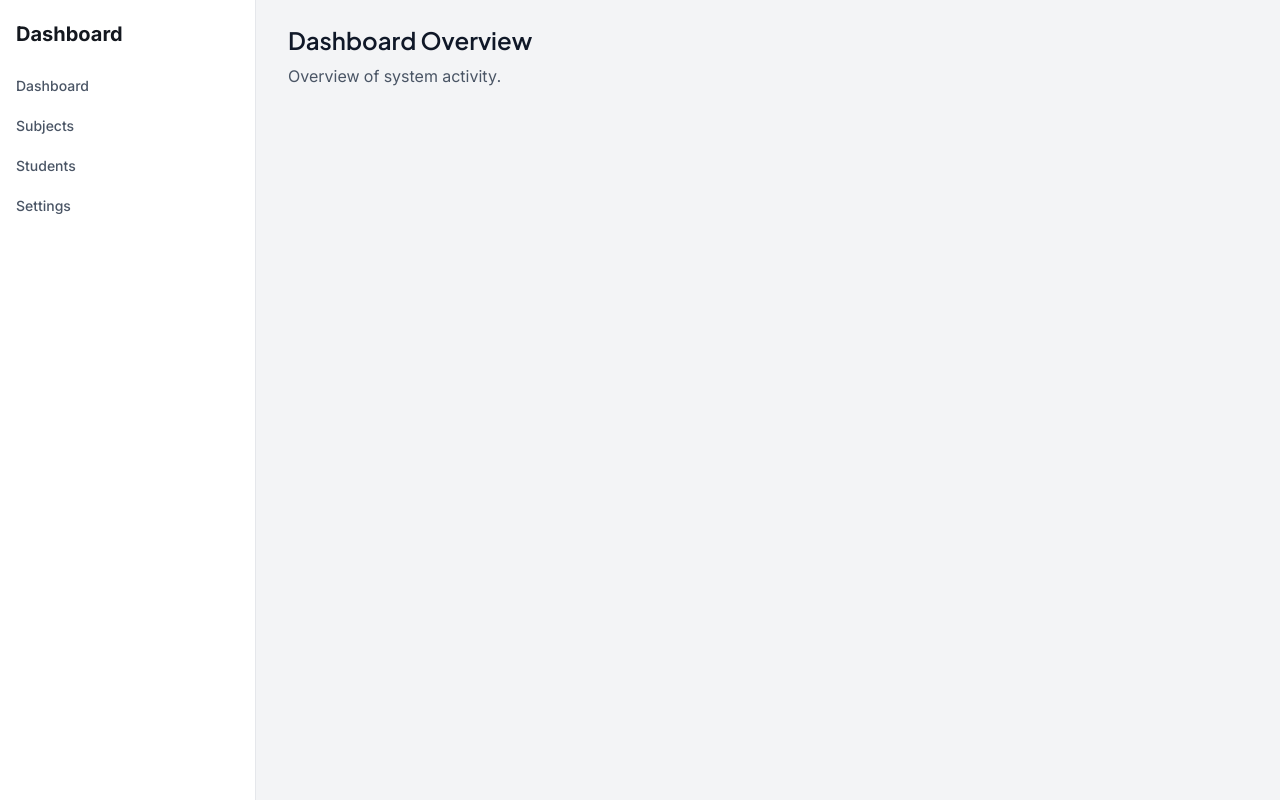
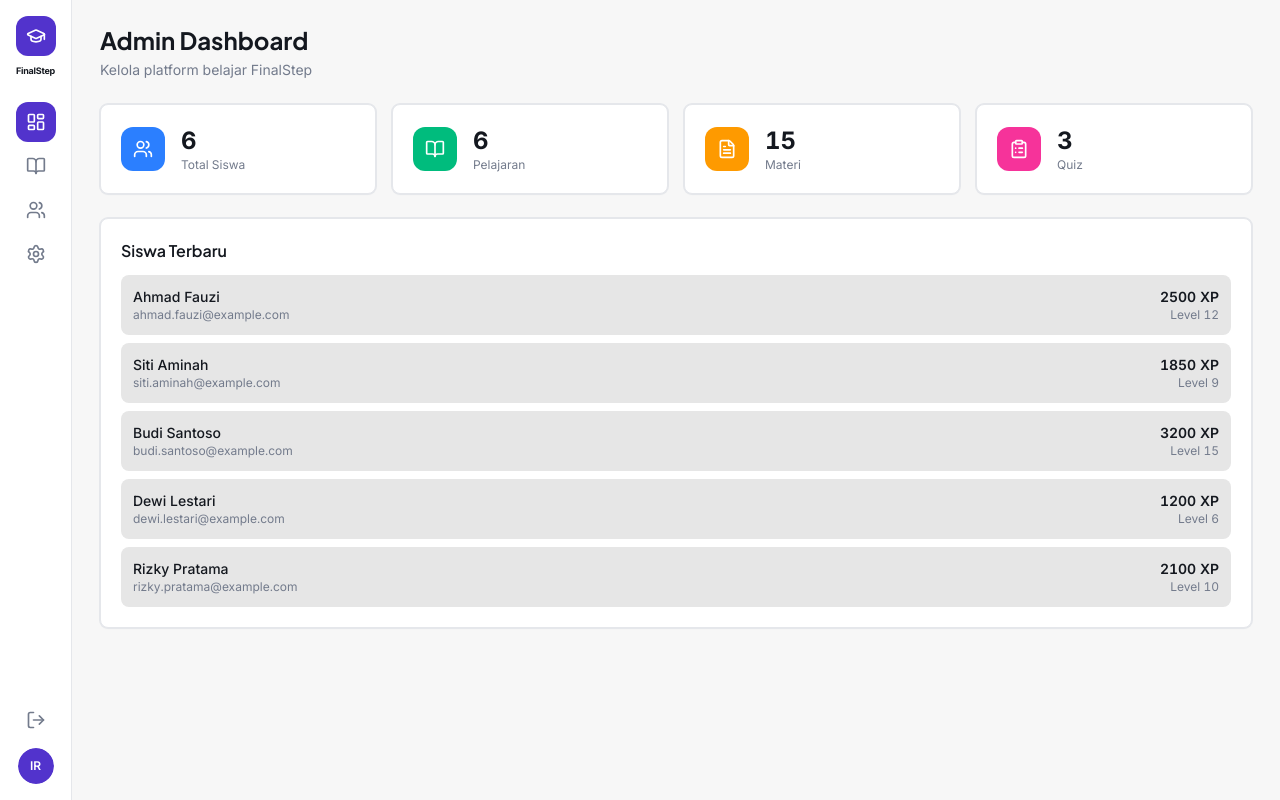
Before and after one commit to irsyaadbp/FinalStep, a React (Vite) app in the folder frontend/: page /dashboard in a window 1280 px wide. Built offline with nearby package versions, Linux system fonts and the light colour scheme.

Commit message:
feat: slicing dashboard page

```diff
--- a/frontend/src/components/layouts/DashboardLayout.tsx
+++ b/frontend/src/components/layouts/DashboardLayout.tsx
@@ -1,40 +1,129 @@
+import { BookOpen, GraduationCap, LayoutDashboard, LogOutIcon, Settings, Users } from "lucide-react";
+import { Outlet, Link, useLocation, useNavigate } from "react-router";
+import { Tooltip, TooltipContent, TooltipTrigger } from "../ui/Tooltip";
+import { Avatar, AvatarFallback } from "../ui/Avatar";
 
-import { Outlet, Link } from "react-router";
+const adminDesktopLinks = [
+  { to: "/dashboard", icon: LayoutDashboard, label: "Dashboard", exact: true },
+  { to: "/dashboard/subjects", icon: BookOpen, label: "Pelajaran" },
+  { to: "/dashboard/students", icon: Users, label: "Siswa" },
+  { to: "/dashboard/settings", icon: Settings, label: "Pengaturan" },
+];
 
 export default function DashboardLayout() {
+  const location = useLocation();
+  const navigate = useNavigate();
+  const name = "Irsyaad";
+
+  const handleLogout = () => {
+    navigate("/login");
+  };
+
+  const isActive = (to: string, exact?: boolean) => {
+    if (exact) return location.pathname === to;
+    return location.pathname.startsWith(to);
+  };
+
   return (
-    <div className="min-h-screen bg-gray-100">
-      <div className="flex h-screen overflow-hidden">
-        {/* Sidebar */}
-        <div className="hidden md:flex md:flex-shrink-0">
-          <div className="flex w-64 flex-col">
-            <div className="flex min-h-0 flex-1 flex-col border-r border-gray-200 bg-white">
-              <div className="flex flex-1 flex-col overflow-y-auto pt-5 pb-4">
-                <div className="flex flex-shrink-0 items-center px-4">
-                 <span className="text-xl font-bold">Dashboard</span>
-                </div>
-                <nav className="mt-5 flex-1 space-y-1 bg-white px-2">
-                  <Link to="/dashboard" className="group flex items-center rounded-md px-2 py-2 text-sm font-medium text-gray-600 hover:bg-gray-50 hover:text-gray-900">Dashboard</Link>
-                  <Link to="/dashboard/subjects" className="group flex items-center rounded-md px-2 py-2 text-sm font-medium text-gray-600 hover:bg-gray-50 hover:text-gray-900">Subjects</Link>
-                  <Link to="/dashboard/students" className="group flex items-center rounded-md px-2 py-2 text-sm font-medium text-gray-600 hover:bg-gray-50 hover:text-gray-900">Students</Link>
-                  <Link to="/dashboard/settings" className="group flex items-center rounded-md px-2 py-2 text-sm font-medium text-gray-600 hover:bg-gray-50 hover:text-gray-900">Settings</Link>
-                </nav>
-              </div>
+    <div className="flex min-h-screen w-full bg-background">
+      {/* Desktop sidebar */}
+      <aside className="hidden md:flex fixed inset-y-0 left-0 z-40 w-[72px] flex-col items-center border-r border-border bg-card py-4">
+        <Link
+          to="/dashboard"
+          className="mb-2 flex h-10 w-10 items-center justify-center rounded-xl bg-primary"
+        >
+          <GraduationCap className="h-5 w-5 text-primary-foreground" />
+        </Link>
+        <span className="text-[9px] font-bold text-foreground tracking-tight mb-6">
+          FinalStep
+        </span>
+
+        <nav className="flex flex-1 flex-col items-center gap-1">
+          {adminDesktopLinks.map((link) => (
+            <Tooltip key={link.to} delayDuration={0}>
+              <TooltipTrigger asChild>
+                <Link
+                  to={link.to}
+                  className={`flex h-10 w-10 items-center justify-center rounded-xl transition-colors ${
+                    isActive(link.to, link.exact)
+                      ? "bg-primary text-primary-foreground"
+                      : "text-muted-foreground hover:bg-secondary hover:text-foreground"
+                  }`}
+                >
+                  <link.icon className="h-5 w-5" />
+                </Link>
+              </TooltipTrigger>
+              <TooltipContent side="right" className="text-xs">
+                {link.label}
+              </TooltipContent>
+            </Tooltip>
+          ))}
+        </nav>
+
+        <div className="flex flex-col items-center gap-2">
+          <Tooltip delayDuration={0}>
+            <TooltipTrigger asChild>
+              <button
+                onClick={handleLogout}
+                className="flex h-10 w-10 items-center justify-center rounded-xl text-muted-foreground hover:bg-secondary hover:text-foreground transition-colors"
+              >
+                <LogOutIcon className="h-5 w-5" />
+              </button>
+            </TooltipTrigger>
+            <TooltipContent side="right" className="text-xs">
+              Keluar
+            </TooltipContent>
+          </Tooltip>
+          <Avatar className="h-9 w-9">
+            <AvatarFallback className="bg-primary text-xs font-semibold text-primary-foreground">
+              {name ? name.slice(0, 2).toUpperCase() : "AD"}
+            </AvatarFallback>
+          </Avatar>
+        </div>
+      </aside>
+
+      {/* Mobile top nav for admin */}
+      <header className="fixed top-0 left-0 right-0 z-40 border-b border-border bg-card/90 backdrop-blur-lg md:hidden">
+        <div className="flex h-14 items-center justify-between px-4">
+          <div className="flex items-center gap-2">
+            <div className="flex h-8 w-8 items-center justify-center rounded-lg bg-primary">
+              <GraduationCap className="h-4 w-4 text-primary-foreground" />
             </div>
+            <span className="font-display font-bold text-sm">
+              FinalStep Admin
+            </span>
           </div>
+          <button onClick={handleLogout} className="text-muted-foreground">
+            <LogOutIcon className="h-5 w-5" />
+          </button>
         </div>
+        <nav className="flex items-center gap-1 px-4 pb-2">
+          {adminDesktopLinks.map((link) => {
+            const active = isActive(link.to, link.exact);
+            return (
+              <Link
+                key={link.to}
+                to={link.to}
+                className={`flex items-center gap-1.5 rounded-full px-3 py-1.5 text-xs font-medium transition-colors ${
+                  active
+                    ? "bg-primary/10 text-primary"
+                    : "text-muted-foreground hover:bg-secondary"
+                }`}
+              >
+                <link.icon className="h-3.5 w-3.5" />
+                {link.label}
+              </Link>
+            );
+          })}
+        </nav>
+      </header>
 
-        {/* Main content */}
-        <div className="flex flex-1 flex-col overflow-hidden">
-          <main className="flex-1 overflow-y-auto focus:outline-none">
-            <div className="py-6">
-              <div className="mx-auto max-w-7xl px-4 sm:px-6 md:px-8">
-                <Outlet />
-              </div>
-            </div>
-          </main>
+      {/* Main Content */}
+      <main className="flex-1 md:ml-[72px] pt-[88px] md:pt-0">
+        <div className="mx-auto max-w-[1200px] p-4 md:p-6">
+          <Outlet />
         </div>
-      </div>
+      </main>
     </div>
   );
 }
--- a/frontend/src/pages/dashboard/IndexPage.tsx
+++ b/frontend/src/pages/dashboard/IndexPage.tsx
@@ -1,9 +1,97 @@
+import { Card, CardContent } from "../../components/ui/Card";
+import { BookOpen, ClipboardList, FileText, Users } from "lucide-react";
+import { motion } from "motion/react";
+import { students, subjects, chapters, quizzes } from "./data";
 
 export default function IndexPage() {
+
+  const stats = [
+    {
+      label: "Total Siswa",
+      value: students.length,
+      icon: Users,
+      color: "bg-blue-500",
+    },
+    {
+      label: "Pelajaran",
+      value: subjects.length,
+      icon: BookOpen,
+      color: "bg-emerald-500",
+    },
+    {
+      label: "Materi",
+      value: chapters.length,
+      icon: FileText,
+      color: "bg-amber-500",
+    },
+    {
+      label: "Quiz",
+      value: quizzes.length,
+      icon: ClipboardList,
+      color: "bg-pink-500",
+    },
+  ];
+
   return (
-    <div>
-      <h1 className="text-2xl font-semibold text-gray-900">Dashboard Overview</h1>
-      <p className="mt-2 text-gray-600">Overview of system activity.</p>
+    <div className="space-y-6">
+      <div>
+        <h1 className="font-display text-2xl font-bold">Admin Dashboard</h1>
+        <p className="text-muted-foreground text-sm mt-1">
+          Kelola platform belajar FinalStep
+        </p>
+      </div>
+
+      <div className="grid gap-4 sm:grid-cols-2 lg:grid-cols-4">
+        {stats.map((stat, i) => (
+          <motion.div
+            key={stat.label}
+            initial={{ opacity: 0, y: 16 }}
+            animate={{ opacity: 1, y: 0 }}
+            transition={{ delay: i * 0.08 }}
+          >
+            <Card className="shadow-card">
+              <CardContent className="flex items-center gap-4 p-5">
+                <div
+                  className={`flex h-11 w-11 items-center justify-center rounded-xl ${stat.color}`}
+                >
+                  <stat.icon className="h-5 w-5 text-primary-foreground" />
+                </div>
+                <div>
+                  <p className="text-2xl font-bold font-display">
+                    {stat.value}
+                  </p>
+                  <p className="text-xs text-muted-foreground">{stat.label}</p>
+                </div>
+              </CardContent>
+            </Card>
+          </motion.div>
+        ))}
+      </div>
+
+      <Card className="shadow-card">
+        <CardContent className="p-5">
+          <h2 className="font-display font-semibold mb-3">Siswa Terbaru</h2>
+          <div className="space-y-2">
+            {students.slice(0, 5).map((s) => (
+              <div
+                key={s.id}
+                className="flex items-center justify-between rounded-lg bg-secondary p-3"
+              >
+                <div>
+                  <p className="text-sm font-medium">{s.name}</p>
+                  <p className="text-xs text-muted-foreground">{s.email}</p>
+                </div>
+                <div className="text-right">
+                  <p className="text-sm font-semibold">{s.xp} XP</p>
+                  <p className="text-xs text-muted-foreground">
+                    Level {s.level}
+                  </p>
+                </div>
+              </div>
+            ))}
+          </div>
+        </CardContent>
+      </Card>
     </div>
   );
 }
--- /dev/null
+++ b/frontend/src/pages/dashboard/data.ts
@@ -0,0 +1,48 @@
+import { subjects, allChapters, quizzes } from "../app/subjects/data";
+
+export { subjects, allChapters as chapters, quizzes };
+
+export const students = [
+  {
+    id: "1",
+    name: "Ahmad Fauzi",
+    email: "ahmad.fauzi@example.com",
+    xp: 2500,
+    level: 12,
+  },
+  {
+    id: "2",
+    name: "Siti Aminah",
+    email: "siti.aminah@example.com",
+    xp: 1850,
+    level: 9,
+  },
+  {
+    id: "3",
+    name: "Budi Santoso",
+    email: "budi.santoso@example.com",
+    xp: 3200,
+    level: 15,
+  },
+  {
+    id: "4",
+    name: "Dewi Lestari",
+    email: "dewi.lestari@example.com",
+    xp: 1200,
+    level: 6,
+  },
+  {
+    id: "5",
+    name: "Rizky Pratama",
+    email: "rizky.pratama@example.com",
+    xp: 2100,
+    level: 10,
+  },
+  {
+    id: "6",
+    name: "Lani Wijaya",
+    email: "lani.wijaya@example.com",
+    xp: 950,
+    level: 5,
+  },
+];
```
